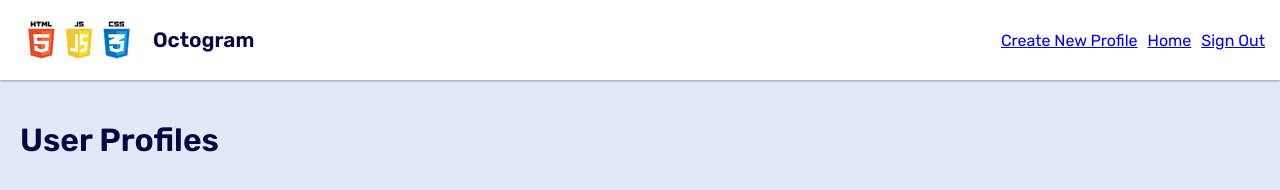
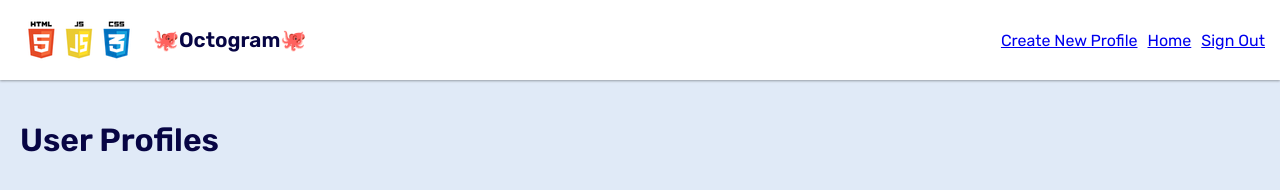
Before and after one commit to austinpapritz/octogram-scratch, a plain HTML site: page index.html in a window 1280 px wide. Drawn offline with nearby package versions, Linux system fonts and the light colour scheme.

Commit message:
added octopus to title

```diff
--- a/index.html
+++ b/index.html
@@ -34,7 +34,7 @@
     <body>
         <header class="page-header">
             <img class="logo" src="/assets/html_css_js.png" alt="logo" />
-            <p class="title">Octogram</p>
+            <p class="title">🐙Octogram🐙</p>
             <nav>
                 <a href="./create/">Create New Profile</a>
                 <a href="/">Home</a>
```
